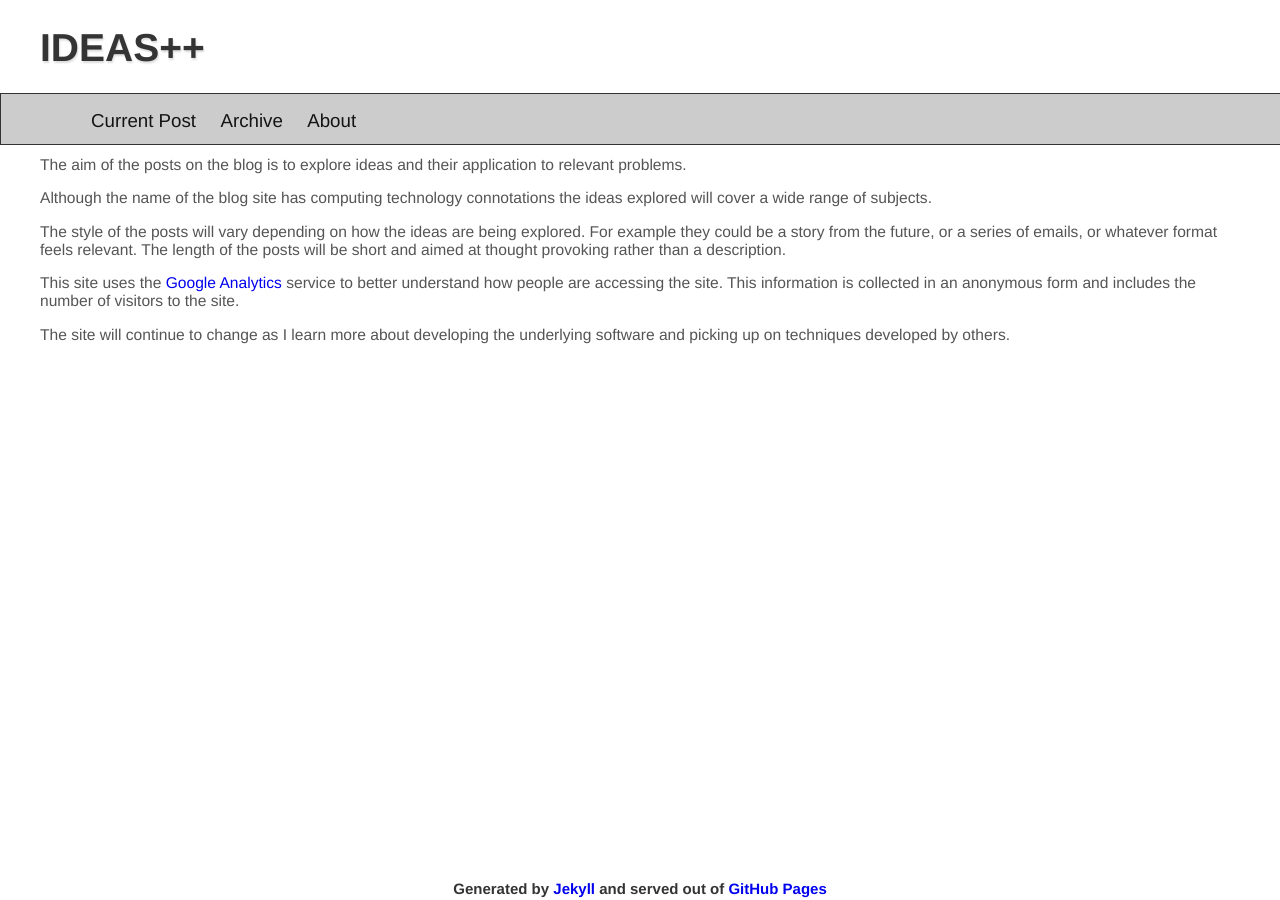
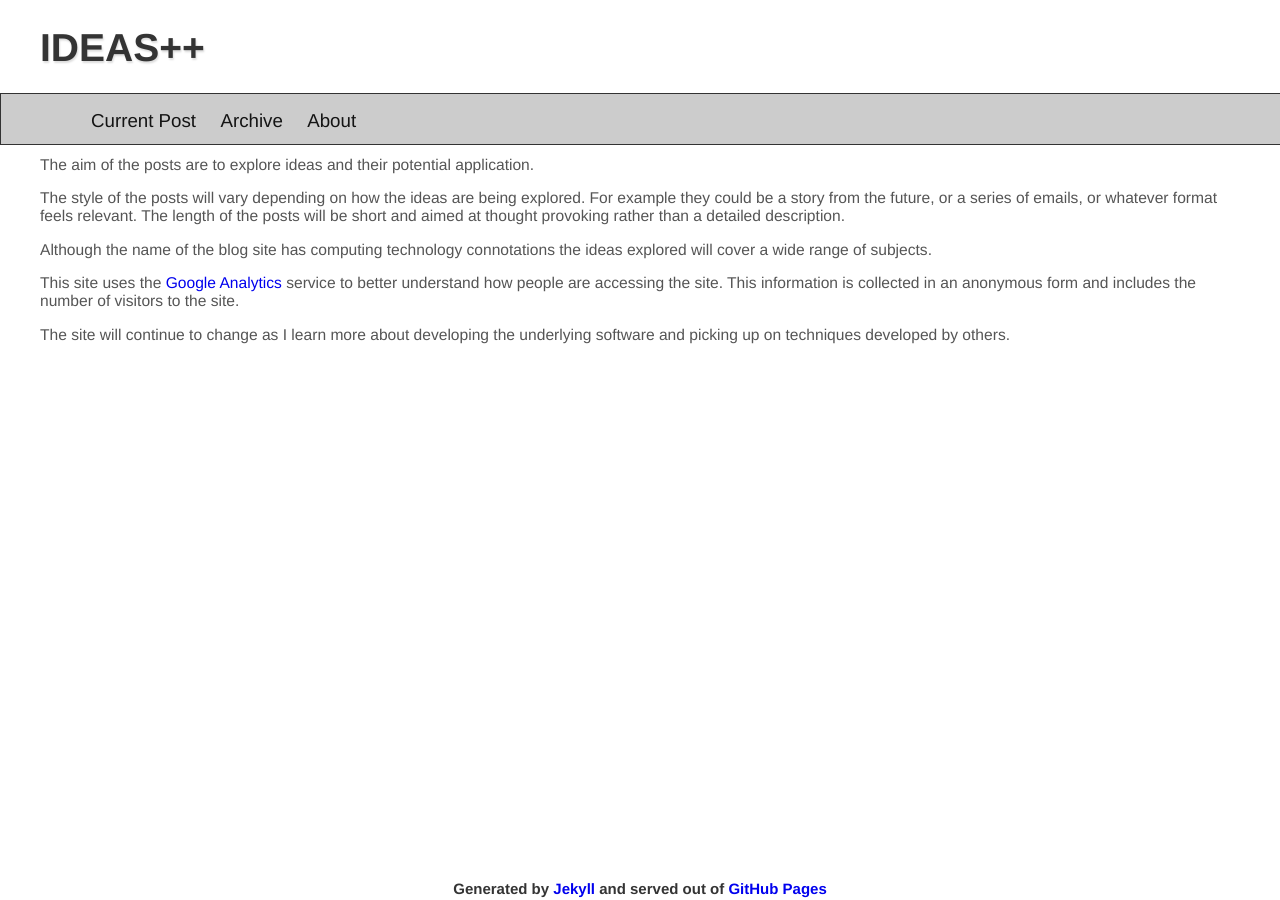
Before and after one commit to dtinblack/dtinblack.github.io, a Jekyll site: the page built from about.html, in a window 1280 px wide. Built offline with Jekyll 4.4.1, drawn with Linux system fonts in a browser that asks for light colours.

Commit message:
changed text

```diff
--- a/about.html
+++ b/about.html
@@ -3,15 +3,15 @@ layout: default
 title: About
 ---
 
-<p>The aim of the posts on the blog is to explore ideas and their application to relevant problems.
+<p>The aim of the posts are to explore ideas and their potential application.
 <br></p>
+
+<p> The style of the posts will vary depending on how the ideas are being explored. For example they could be a
+story from the future, or a series of emails, or whatever format feels relevant. The length of the posts will be short and
+aimed at thought provoking rather than a detailed description.<br></p>
 
 <p>Although the name of the blog site has computing technology connotations the ideas explored will cover
 a wide range of subjects.</p>
-
-<p> The style of the posts will vary depending on how the ideas are being explored. For example they could be a
-story from the future, or a series of emails, or whatever format feels relevant. The length of the posts will be short and
-aimed at thought provoking rather than a description.<br></p>
 
 <p>This site uses the <a href="http://www.google.co.uk/analytics/">Google Analytics</a> service to better understand how people are accessing the site. This information is collected in an
 anonymous form and includes the number of visitors to the site.<br></p>
```
